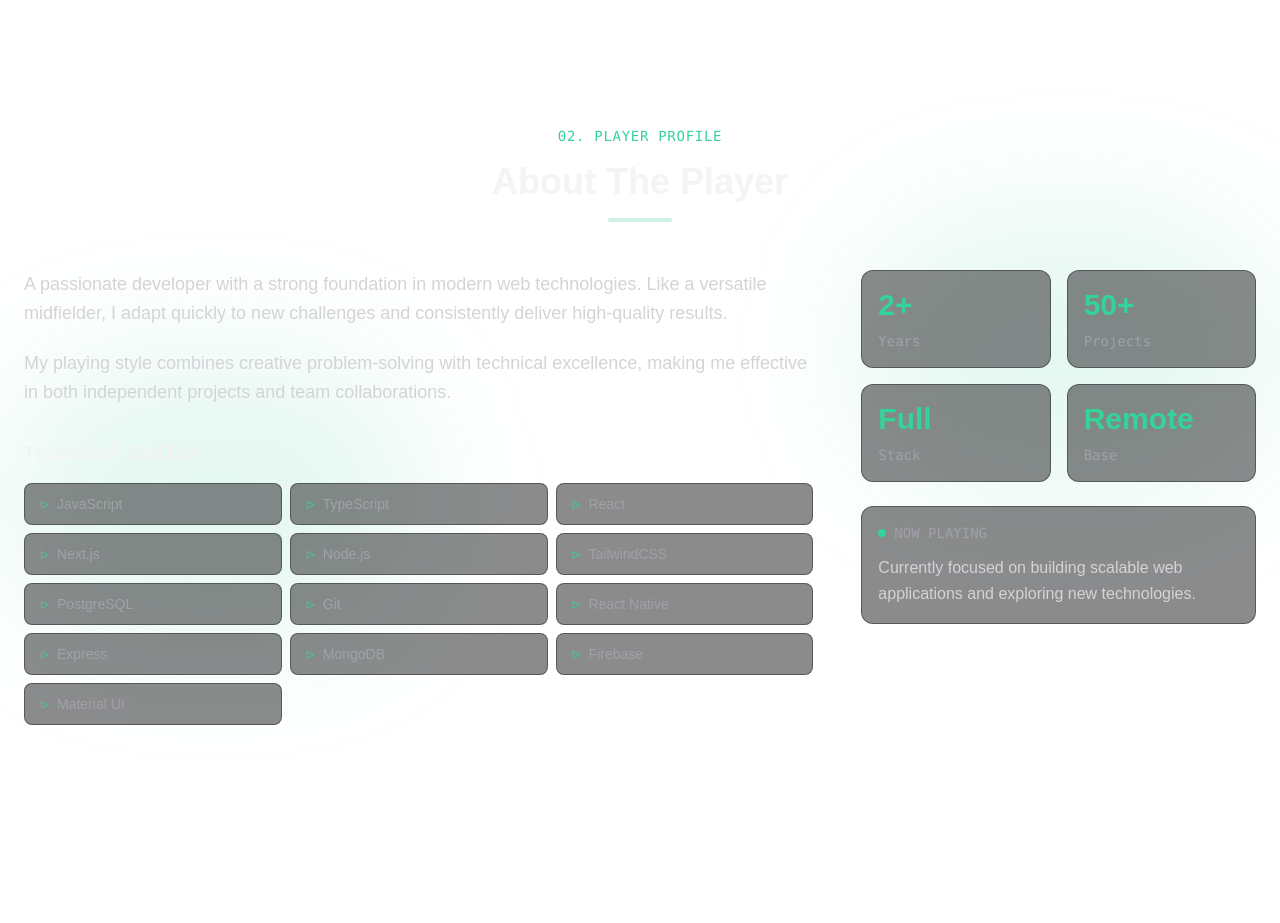
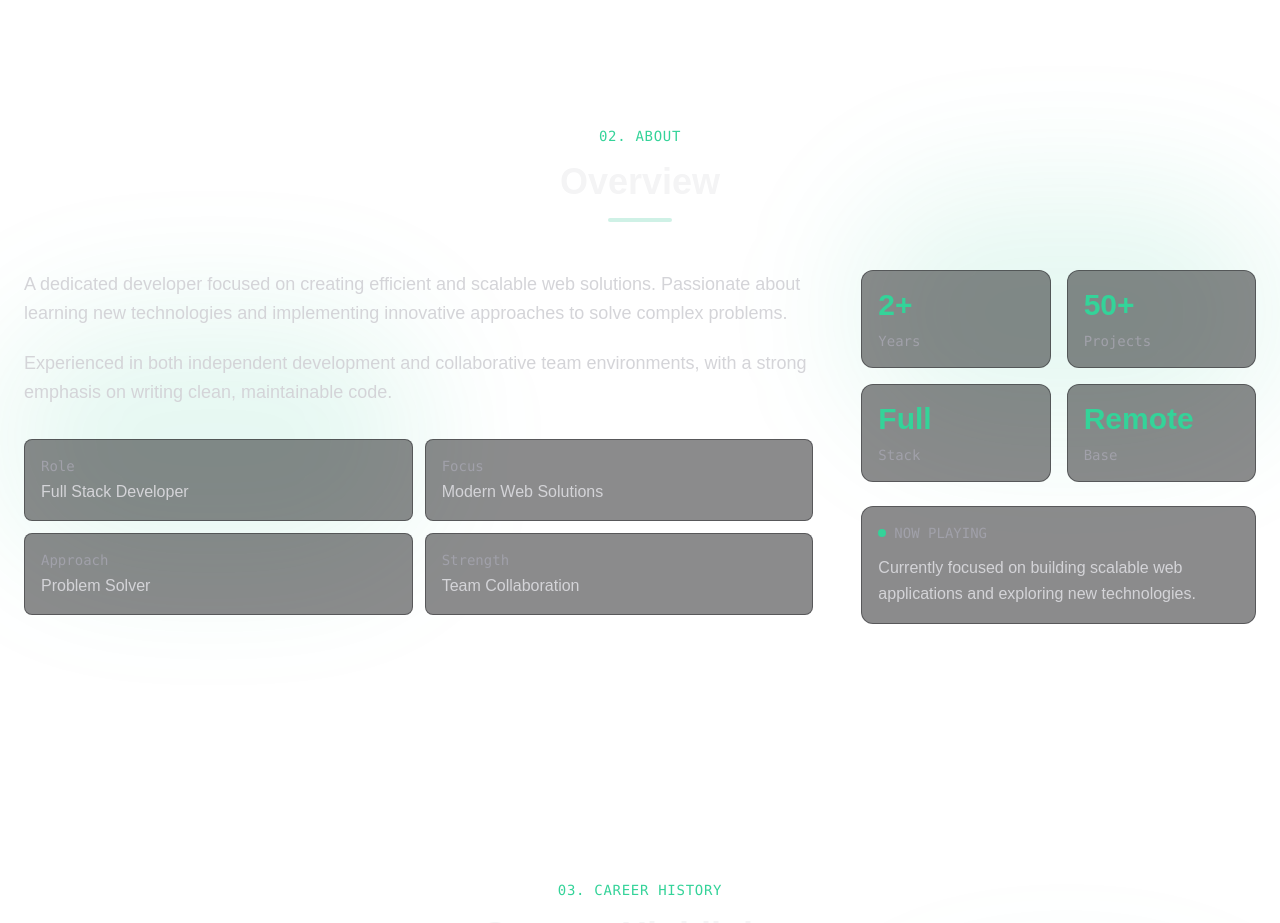
Before and after one commit to farukkandemir/portfolio-website, a Next.js app: page / in a window 1280 px wide. Shown: the part 802-1725 px from the top of the page. Built offline with nearby package versions, Linux system fonts and the light colour scheme.

Commit message:
done with about page.

```diff
--- a/components/sections/About.tsx
+++ b/components/sections/About.tsx
@@ -3,7 +3,11 @@ import Container from "../layout/Container";
 type StatType = {
   label: string;
   value: string;
-  icon?: string;
+};
+
+type PlayStyleType = {
+  label: string;
+  value: string;
 };
 
 const stats: StatType[] = [
@@ -11,6 +15,13 @@ const stats: StatType[] = [
   { label: "Projects", value: "50+" },
   { label: "Stack", value: "Full" },
   { label: "Base", value: "Remote" },
+];
+
+const playingStyle: PlayStyleType[] = [
+  { label: "Role", value: "Full Stack Developer" },
+  { label: "Focus", value: "Modern Web Solutions" },
+  { label: "Approach", value: "Problem Solver" },
+  { label: "Strength", value: "Team Collaboration" },
 ];
 
 const About = () => {
@@ -27,11 +38,9 @@ const About = () => {
           {/* Section Title */}
           <div className="flex flex-col items-center text-center space-y-4">
             <p className="text-emerald-400 font-mono text-sm tracking-wider">
-              02. PLAYER PROFILE
+              02. ABOUT
             </p>
-            <h2 className="text-4xl font-bold text-zinc-100">
-              About The Player
-            </h2>
+            <h2 className="text-4xl font-bold text-zinc-100">Overview</h2>
             <div className="w-16 h-1 bg-emerald-500/20 rounded-full" />
           </div>
 
@@ -41,47 +50,31 @@ const About = () => {
               {/* Bio */}
               <div className="prose prose-zinc dark:prose-invert max-w-none space-y-5">
                 <p className="text-lg text-zinc-300 leading-relaxed">
-                  A passionate developer with a strong foundation in modern web
-                  technologies. Like a versatile midfielder, I adapt quickly to
-                  new challenges and consistently deliver high-quality results.
+                  A dedicated developer focused on creating efficient and
+                  scalable web solutions. Passionate about learning new
+                  technologies and implementing innovative approaches to solve
+                  complex problems.
                 </p>
                 <p className="text-lg text-zinc-300 leading-relaxed">
-                  My playing style combines creative problem-solving with
-                  technical excellence, making me effective in both independent
-                  projects and team collaborations.
+                  Experienced in both independent development and collaborative
+                  team environments, with a strong emphasis on writing clean,
+                  maintainable code.
                 </p>
               </div>
 
-              {/* Tech Stack */}
-              <div className="space-y-4">
-                <h3 className="text-lg font-semibold text-zinc-100 font-mono">
-                  Technical Skills
-                </h3>
-                <div className="grid grid-cols-2 sm:grid-cols-3 gap-2">
-                  {[
-                    "JavaScript",
-                    "TypeScript",
-                    "React",
-                    "Next.js",
-                    "Node.js",
-                    "TailwindCSS",
-                    "PostgreSQL",
-                    "Git",
-                    "React Native",
-                    "Express",
-                    "MongoDB",
-                    "Firebase",
-                    "Material UI",
-                  ].map((tech) => (
-                    <div
-                      key={tech}
-                      className="flex items-center gap-2 text-zinc-400 bg-zinc-900/50 px-4 py-2 rounded-lg border border-zinc-800/50 hover:border-emerald-500/50 hover:text-emerald-300 transition-colors"
-                    >
-                      <span className="text-emerald-400">▹</span>
-                      <span className="text-sm">{tech}</span>
-                    </div>
-                  ))}
-                </div>
+              {/* Attributes Grid */}
+              <div className="grid grid-cols-2 gap-3">
+                {playingStyle.map((style) => (
+                  <div
+                    key={style.label}
+                    className="p-4 bg-zinc-900/50 rounded-lg border border-zinc-800/50"
+                  >
+                    <p className="text-sm font-mono text-zinc-400 mb-1">
+                      {style.label}
+                    </p>
+                    <p className="text-zinc-300">{style.value}</p>
+                  </div>
+                ))}
               </div>
             </div>
 
@@ -93,7 +86,7 @@ const About = () => {
                   {stats.map((stat) => (
                     <div
                       key={stat.label}
-                      className="group relative overflow-hidden p-4 bg-zinc-900/50 rounded-xl border border-zinc-800/50 hover:border-emerald-500/50 transition-colors"
+                      className="group relative overflow-hidden p-4 bg-zinc-900/50 rounded-xl border border-zinc-800/50"
                     >
                       <div className="absolute inset-0 bg-gradient-to-br from-emerald-500/5 via-transparent to-transparent opacity-0 group-hover:opacity-100 transition-opacity" />
                       <div className="relative space-y-2">
```
